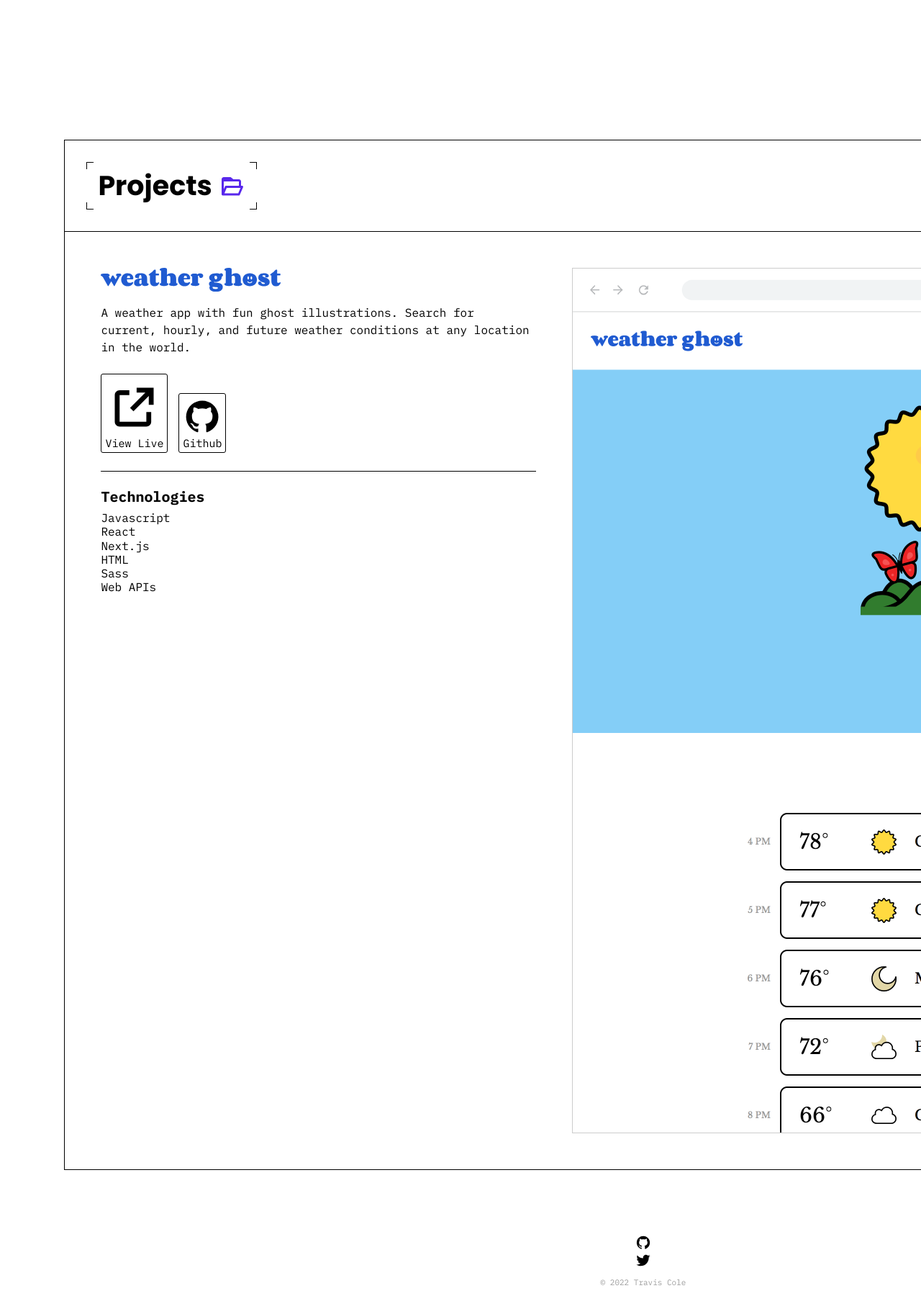
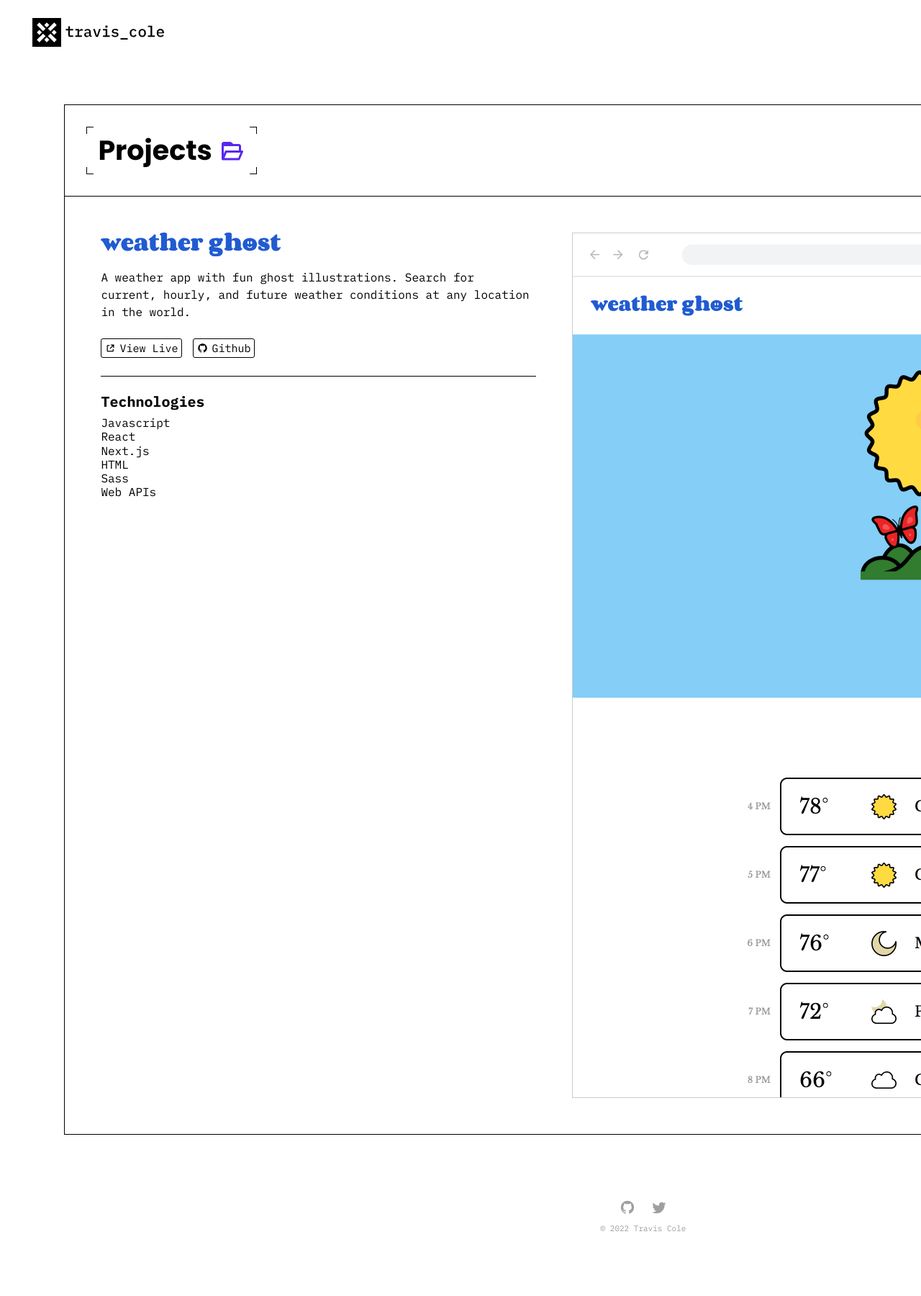
Before and after one commit to iamtraviscole/dev-portfolio, a Next.js app: page /projects in a window 1280 px wide. Shown: the top 1800 px of the page at 72% size. After the commit the page ends 1725 px from the top, so only its background shows below. Built offline with nearby package versions, Linux system fonts and the light colour scheme.

Commit message:
update links to Next.js new Link syntax

```diff
--- a/components/Footer.js
+++ b/components/Footer.js
@@ -11,13 +11,13 @@ export default function Footer() {
       <div className='Footer__socials'>
         <ul>
           {/* TODO: add links */}
-          <li><Link href='http://github.com'><a target='_blank'><GithubIcon /></a></Link></li>
-          <li><Link href='http://twitter.com'><a target='_blank'><TwitterIcon /></a></Link></li>
+          <li><Link href='http://github.com' target='_blank'><GithubIcon /></Link></li>
+          <li><Link href='http://twitter.com' target='_blank'><TwitterIcon /></Link></li>
         </ul>
       </div>
       <div className='Footer__copyright'>
         <p>&copy; {year} Travis Cole</p>
       </div>
     </div>
-  )
+  );
 }
--- a/components/Nav.js
+++ b/components/Nav.js
@@ -33,17 +33,17 @@ export default function Nav() {
     <nav className='Nav'>
       {showModal && <NavModal setShowModal={setShowModal} />}
       <div className='Nav__logo'>
-        <Link href='/'><a><Logo /></a></Link>
+        <Link href='/'><Logo /></Link>
       </div>
       <ul className='Nav__links'>
         <li className='Nav__links-link'>
-          <Link href='/skillset'><a>Skillset<SkillsetIcon /></a></Link>
+          <Link href='/skillset'>Skillset<SkillsetIcon /></Link>
         </li>
         <li className='Nav__links-link'>
-          <Link href='/projects'><a>Projects<FolderIcon /></a></Link>
+          <Link href='/projects'>Projects<FolderIcon /></Link>
         </li>
         <li className='Nav__links-link'>
-          <Link href='/about'><a>About<UserIcon /></a></Link>
+          <Link href='/about'>About<UserIcon /></Link>
         </li>
         <li className='Nav__links-theme'>
           {theme === 'light'
@@ -55,5 +55,5 @@ export default function Nav() {
         </li>
       </ul>
     </nav>
-  )
+  );
 }
--- a/components/NavModal.js
+++ b/components/NavModal.js
@@ -16,18 +16,18 @@ export default function NavModal({ setShowModal }) {
       </button>
       <ul className='NavModal__links'>
         <li className='NavModal__links-link' onClick={closeModal}>
-          <Link href='/'><a>Home<HomeIcon /></a></Link>
+          <Link href='/'>Home<HomeIcon /></Link>
         </li>
         <li className='NavModal__links-link' onClick={closeModal}>
-          <Link href='/skillset'><a>Skillset<SkillsetIcon /></a></Link>
+          <Link href='/skillset'>Skillset<SkillsetIcon /></Link>
         </li>
         <li className='NavModal__links-link' onClick={closeModal}>
-          <Link href='/projects'><a>Projects<FolderIcon /></a></Link>
+          <Link href='/projects'>Projects<FolderIcon /></Link>
         </li>
         <li className='NavModal__links-link' onClick={closeModal}>
-          <Link href='/about'><a>About<UserIcon /></a></Link>
+          <Link href='/about'>About<UserIcon /></Link>
         </li>
       </ul>
     </div>
-  )
+  );
 }
--- a/pages/projects.js
+++ b/pages/projects.js
@@ -30,11 +30,11 @@ export default function Projects() {
               </div>
               <div className='Projects__project-details-links'>
                 <div className='Projects__project-details-links-link'>
-                  <Link href='http://weatherghost.com'><a target='_blank'><ExternalLinkIcon />View Live</a></Link>
+                  <Link href='http://weatherghost.com' target='_blank'><ExternalLinkIcon />View Live</Link>
                 </div>
                 <div className='Projects__project-details-links-link'>
                   {/* TODO: add github link */}
-                  <Link href='http://github.com'><a target='_blank'><GithubIcon />Github</a></Link>
+                  <Link href='http://github.com' target='_blank'><GithubIcon />Github</Link>
                 </div>
               </div>
               <div className='Projects__project-details-tech'>
@@ -56,5 +56,5 @@ export default function Projects() {
         </section>
       </div>
     </Layout>
-  )
+  );
 }
```
